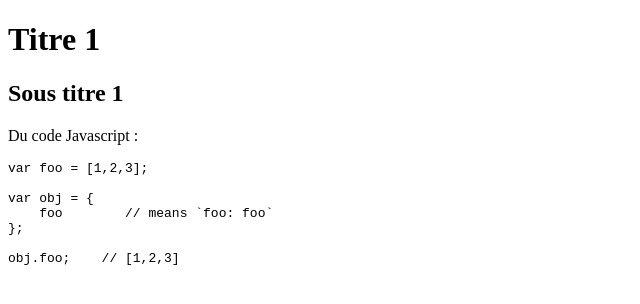
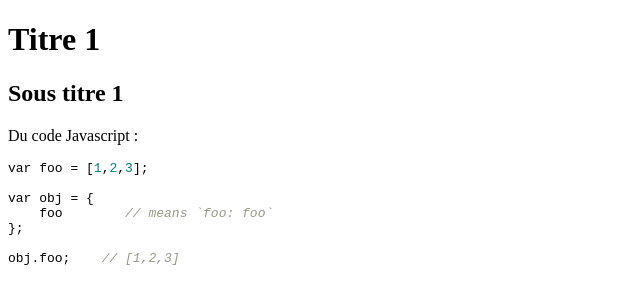
Before and after one commit to rocherjf/exec.web, an Angular app: page /formation/1 in a window 1280 px wide. Shown: the top 304 px of the page, without its empty margins (0-640 px from the left). Built offline with nearby package versions, Linux system fonts and the light colour scheme.

Commit message:
amelioration de la coloration syntaxique ... voir pour l'ameliorer

```diff
--- a/angular.json
+++ b/angular.json
@@ -23,7 +23,8 @@
               "src/assets"
             ],
             "styles": [
-              "src/styles.css"
+              "src/styles.css",
+              "node_modules/highlight.js/styles/github.css"
             ],
             "scripts": []
           },
--- a/package.json
+++ b/package.json
@@ -21,7 +21,9 @@
     "@angular/platform-browser-dynamic": "^6.0.3",
     "@angular/router": "^6.0.3",
     "core-js": "^2.5.4",
+    "highlight.js": "^9.12.0",
     "marked": "^0.4.0",
+    "prismjs": "^1.15.0",
     "rxjs": "^6.0.0",
     "zone.js": "^0.8.26"
   },
--- a/src/app/component/markdown/markdown.component.html
+++ b/src/app/component/markdown/markdown.component.html
@@ -1,2 +1,3 @@
 
 <div [innerHtml]="markdownHtml"></div>
+<div marked="markdownHtml"></div>
--- a/src/app/component/markdown/markdown.component.ts
+++ b/src/app/component/markdown/markdown.component.ts
@@ -1,7 +1,10 @@
 import { Component, OnInit, Input } from '@angular/core';
 
-import * as marked from 'marked';
-import { Options } from 'selenium-webdriver/firefox';
+import * as myMarked from 'marked';
+
+import highlightjs from 'highlight.js';
+
+
 
 @Component({
   selector: 'app-markdown',
@@ -13,23 +16,36 @@ export class MarkdownComponent implements OnInit {
   @Input()
   markdown: string;
 
+
   markdownHtml: string;
 
-  private option : marked.MarkedOptions;
+  constructor() {
 
-  constructor() { }
+  }
 
   ngOnInit() {
+    // Create reference instance
 
 
-    //this.option.gfm =true;
-
-    marked.setOptions({
+    // Set options
+    // `highlight` example uses `highlight.js`
+    myMarked.setOptions({
+      renderer: new myMarked.Renderer(),
+      highlight: function(code) {
+        console.log(`code : ${code}`);
+        console.log(`code : ${highlightjs.highlightAuto(code).value}`);
+        return highlightjs.highlightAuto(code).value;
+      },
+      pedantic: false,
       gfm: true,
       tables: true,
-  });
+      breaks: false,
+      sanitize: false,
+      smartLists: true,
+      smartypants: false
+    });
 
-    this.markdownHtml = marked.parse(this.markdown);
+    this.markdownHtml = myMarked.parse(this.markdown);
   }
 
 }
```
Also changed, not shown: 1 other file (tests, documents, lock files or other folders).
